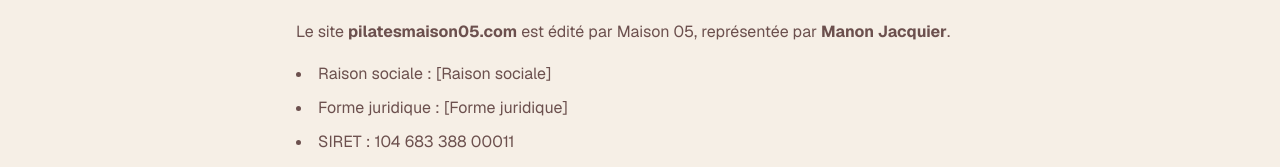
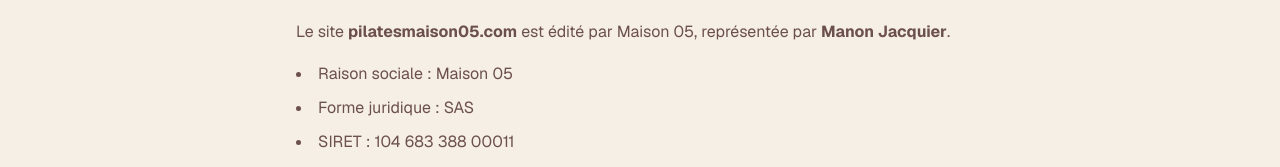
Before and after one commit to Agence-Grey/maison-05, a Next.js app: page /mentions-legales in a window 1280 px wide. Shown: the part 333-500 px from the top of the page. Built offline with nearby package versions, Linux system fonts and the light colour scheme; a web font is replaced by a local one.

Commit message:
feat: renseigner la raison sociale et la forme juridique dans les mentions légales

```diff
--- a/src/app/mentions-legales/page.tsx
+++ b/src/app/mentions-legales/page.tsx
@@ -15,8 +15,8 @@
           <strong>Manon Jacquier</strong>.
         </p>
         <ul className="list-inside list-disc space-y-2">
-          <li>Raison sociale : [Raison sociale]</li>
-          <li>Forme juridique : [Forme juridique]</li>
+          <li>Raison sociale : Maison 05</li>
+          <li>Forme juridique : SAS</li>
           <li>SIRET : 104 683 388 00011</li>
           <li>Adresse : [Adresse du siège]</li>
           <li>Téléphone : 06 01 05 21 60</li>
```
